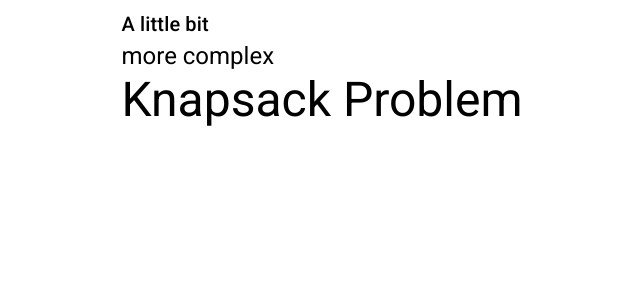
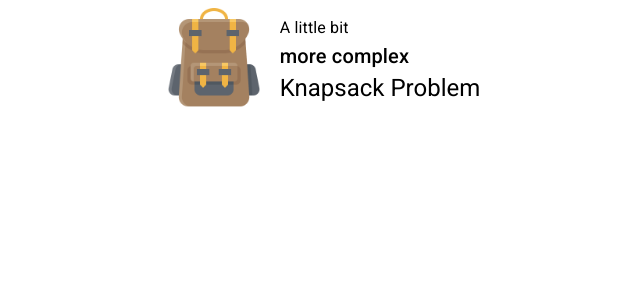
Before and after one commit to davigsousa/genetic-algorithm-for-knapsack-prob, a Next.js app: page / in a window 1280 px wide. Shown: the top 300 px of the page, without its empty margins (318-958 px from the left). Built offline with nearby package versions, Linux system fonts and the light colour scheme.

Commit message:
feat: finish header style

```diff
--- a/components/header.tsx
+++ b/components/header.tsx
@@ -1,11 +1,19 @@
-import { Stack, Typography } from "@mui/material";
+import { Box, Stack, Typography } from "@mui/material";
+import Image from "next/image";
+import backpack from "@/public/backpack.png";
 
 export default function Header() {
   return (
-    <Stack direction="column" alignItems="flex-start">
-      <Typography variant="h6">A little bit</Typography>
-      <Typography variant="h5">more complex</Typography>
-      <Typography variant="h3">Knapsack Problem</Typography>
+    <Stack direction="row" alignItems="center" justifyContent="center">
+      <Box marginRight={2}>
+        <Image src={backpack} alt="Backpack" width={100} height={100} />
+      </Box>
+
+      <Stack direction="column" alignItems="flex-start">
+        <Typography variant="body1">A little bit</Typography>
+        <Typography variant="h6">more complex</Typography>
+        <Typography variant="h5">Knapsack Problem</Typography>
+      </Stack>
     </Stack>
   );
 }
```
Also changed, not shown: public/backpack.png (added).
